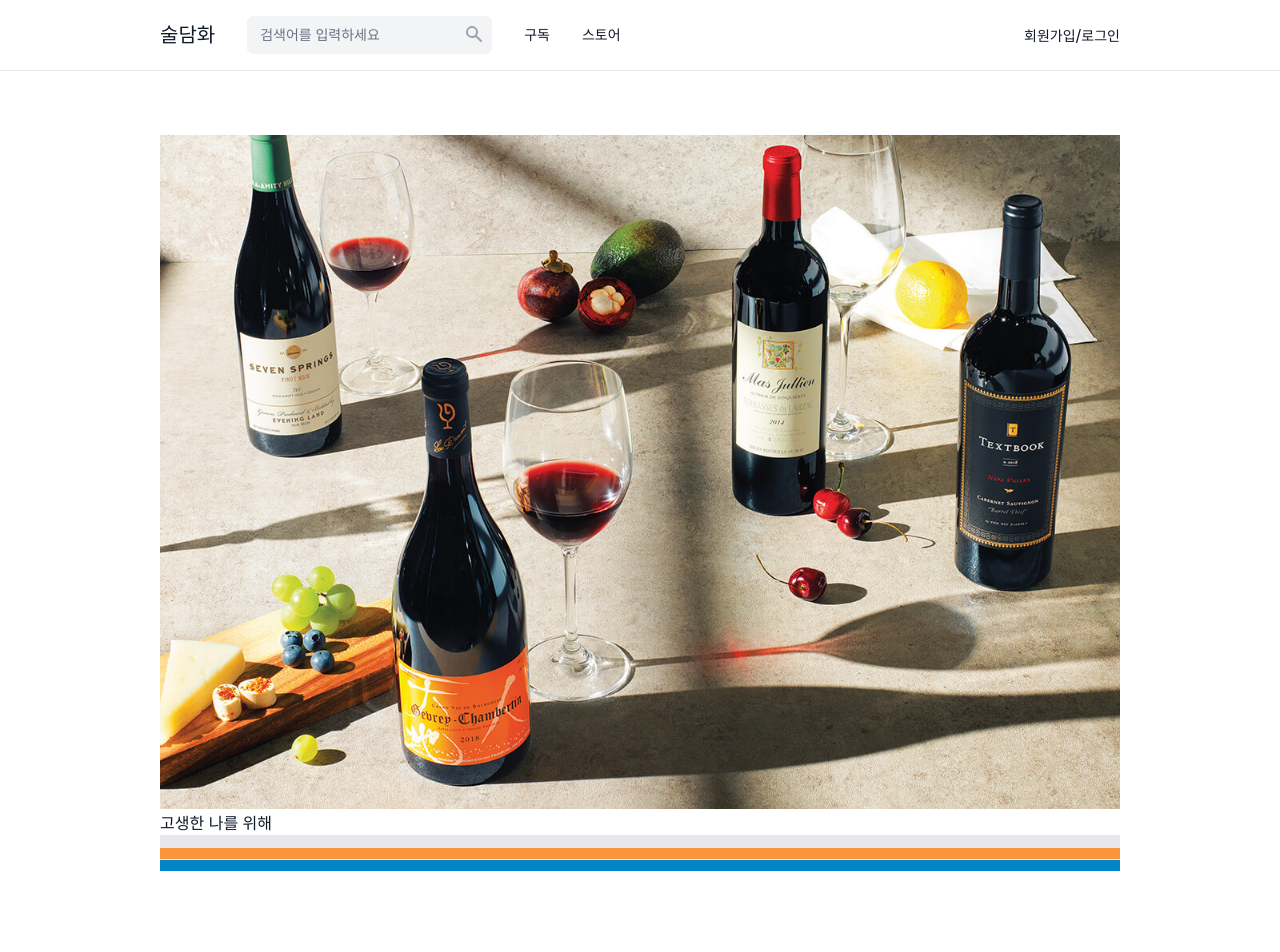
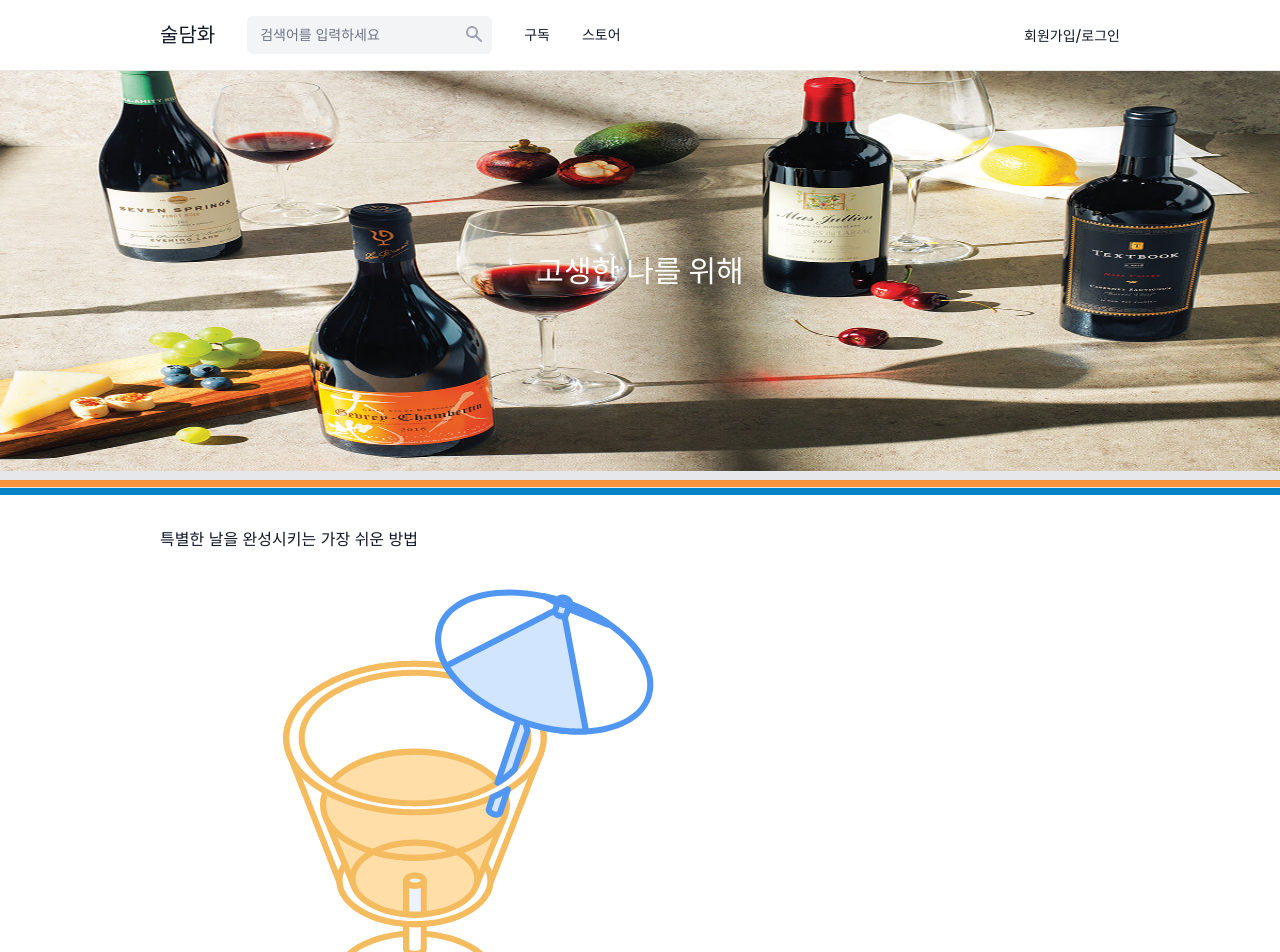
Before and after one commit to chaehyoju/marking-proj, a Vue app: page / in a window 1280 px wide. Shown: the top 952 px of the page. Built offline with nearby package versions, Linux system fonts and the light colour scheme; a web font is replaced by a local one.

Commit message:
배너 페이지 구현 완료

```diff
--- a/src/pages/index.vue
+++ b/src/pages/index.vue
@@ -1,5 +1,5 @@
 <template>
-    <section class="container py-16"><bannerSection></bannerSection></section>
+    <section><bannerSection></bannerSection></section>
     <section class="container py-8"><specialSection></specialSection></section>
     <section class="container py-8"><moreSection></moreSection></section>
     <section class="container py-16"><monthSection></monthSection></section>
--- a/src/pages/index/banner.vue
+++ b/src/pages/index/banner.vue
@@ -1,9 +1,11 @@
 <template>
-    <img src="@/assets/wine.jpg" />
-    <h1 class="inline-block align-middle">고생한 나를 위해</h1>
-    <hr class="h-3 mx-auto bg-gray-200">
-    <hr class="h-3 mx-auto bg-orange-400">
-    <hr class="h-3 mx-auto bg-sky-600">
+    <div class="relative">
+        <div class="absolute text-3xl font-bold top-1/2 left-1/2 text-center text-white whitespace-pre-wrap w-full -translate-x-1/2 -translate-y-1/2">고생한 나를 위해</div>
+        <img src="@/assets/wine.jpg" style="width:100%; height: 400px;" />
+    </div>
+    <hr class="h-2 mx-auto bg-gray-200">
+    <hr class="h-2 mx-auto bg-orange-400">
+    <hr class="h-2 mx-auto bg-sky-600">
 </template>
 
 <script setup>
```
